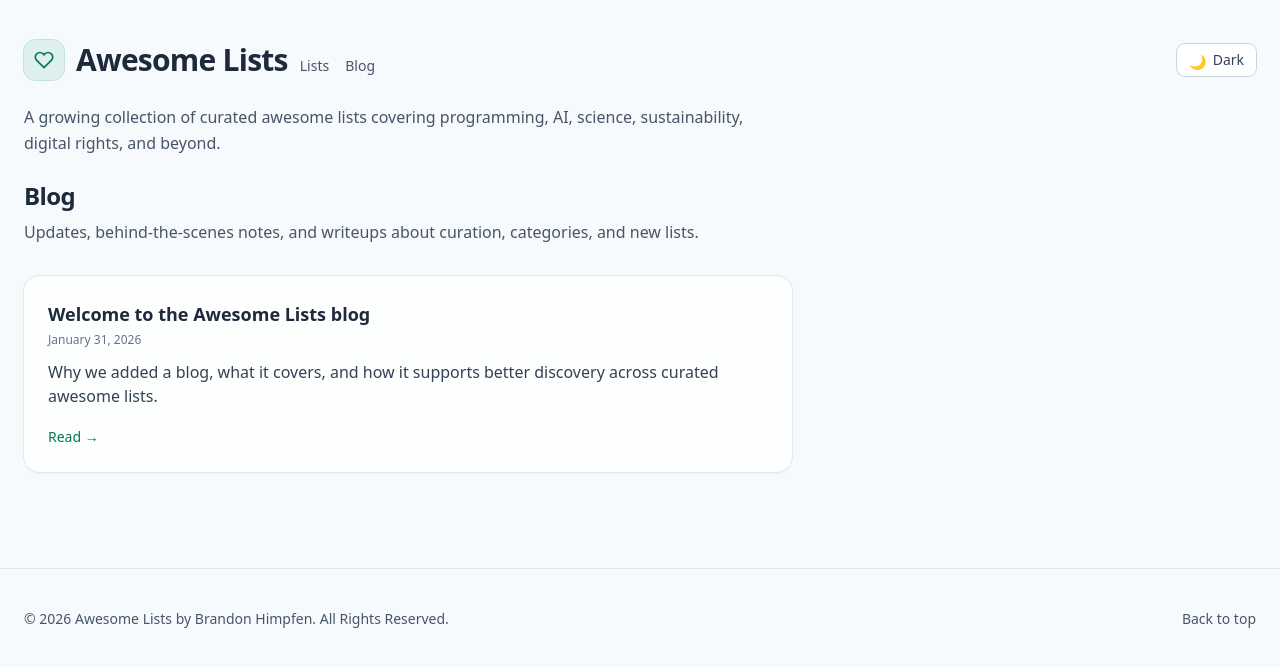
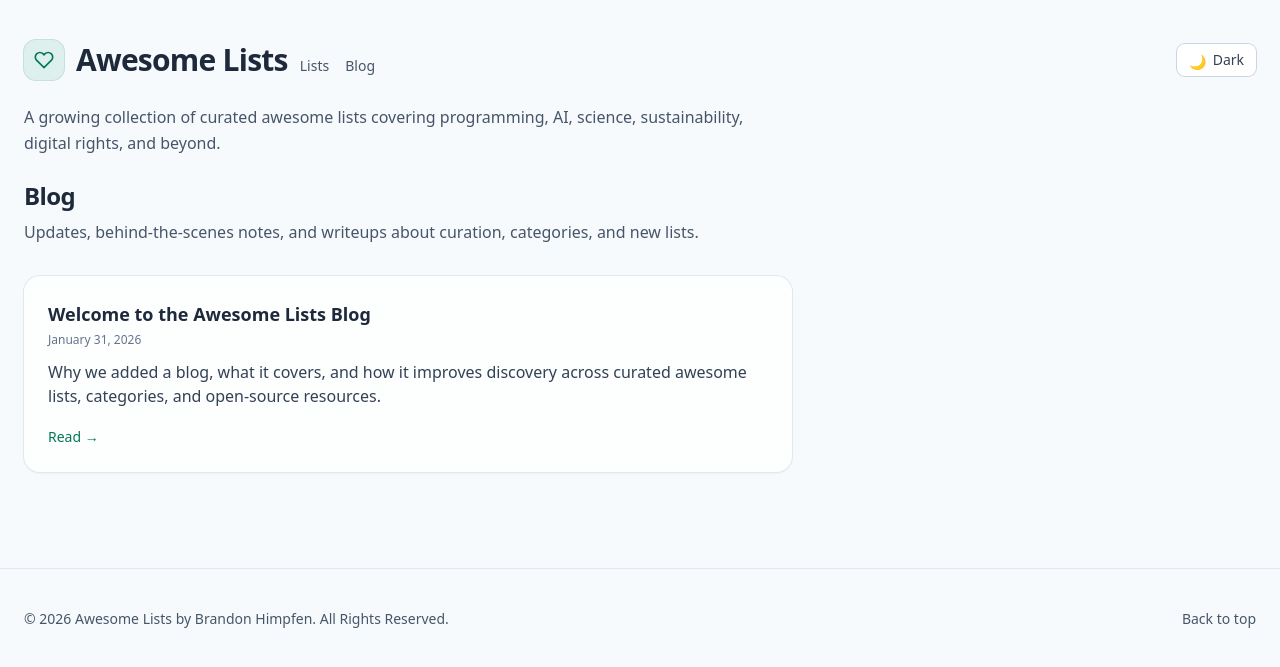
Before and after one commit to awesomelistsio/awesomelists.io, a Jekyll site: the page built from blog/index.md, in a window 1280 px wide. Shown: the top 667 px of the page. Built offline with Jekyll 4.4.1, drawn with Linux system fonts in a browser that asks for light colours; nearby versions of some CDN libraries.

Commit message:
Update 2026-01-31-welcome-to-the-awesome-lists-blog.md

```diff
--- a/_posts/2026-01-31-welcome-to-the-awesome-lists-blog.md
+++ b/_posts/2026-01-31-welcome-to-the-awesome-lists-blog.md
@@ -1,7 +1,7 @@
 ---
 layout: post
-title: "Welcome to the Awesome Lists blog"
-description: "Why we added a blog, what it covers, and how it supports better discovery across curated awesome lists."
+title: "Welcome to the Awesome Lists Blog"
+description: "Why we added a blog, what it covers, and how it improves discovery across curated awesome lists, categories, and open-source resources."
 date: 2026-01-31 09:00:00 -0500
 tags: [Updates, Meta]
 ---
```
